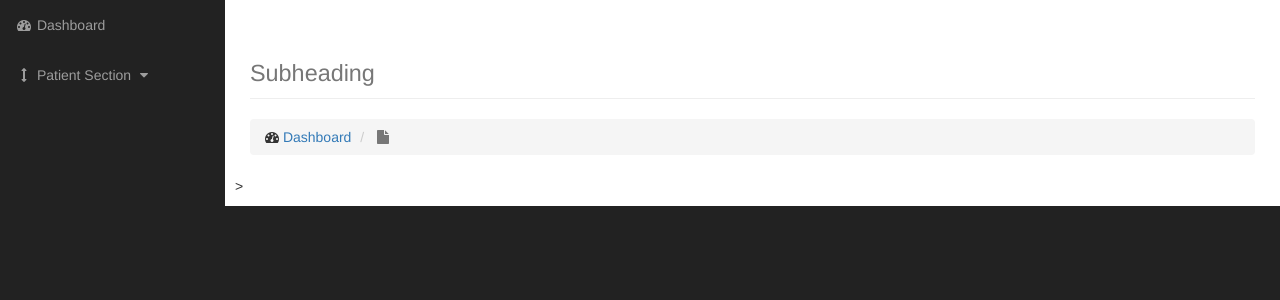
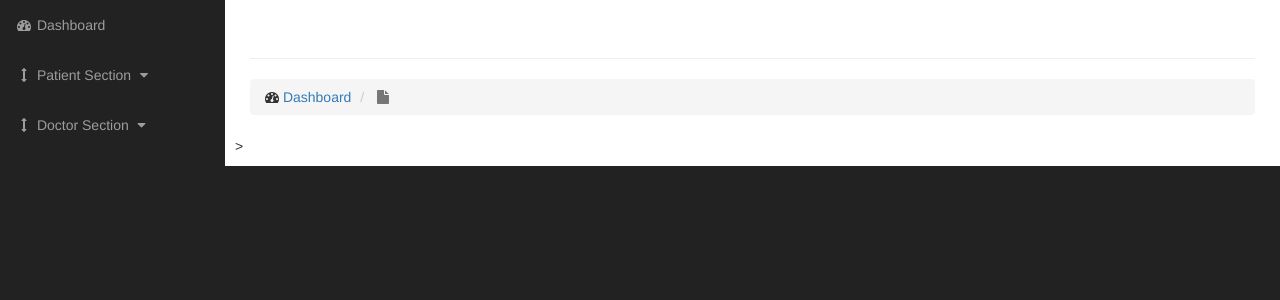
Before and after one commit to mashfiqcse13/Patient-MS, a CodeIgniter app: the page made by application/views/Themes/admin/startbootstrap-sb-admin-1.0.3/page-blank.php in a window 1280 px wide. Shown: the part 51-351 px from the top of the page. Run offline with CodeIgniter, Linux system fonts and the light colour scheme; grey boxes labelled with a size stand in for pictures from a placeholder-image service; data that the repository does not hold is empty; some libraries are stand-ins or nearby versions.

Commit message:
doctors section added

```diff
--- a/application/config/routes.php
+++ b/application/config/routes.php
@@ -49,6 +49,6 @@ defined('BASEPATH') OR exit('No direct script access allowed');
 | Examples:	my-controller/index	-> my_controller/index
 |		my-controller/my-method	-> my_controller/my_method
 */
-$route['default_controller'] = 'auth';
+$route['default_controller'] = 'admin';
 $route['404_override'] = '';
 $route['translate_uri_dashes'] = FALSE;
--- a/application/views/Themes/admin/startbootstrap-sb-admin-1.0.3/page-blank.php
+++ b/application/views/Themes/admin/startbootstrap-sb-admin-1.0.3/page-blank.php
@@ -45,11 +45,11 @@ include 'template-header.php';
                     <div class="col-lg-12">
                         <h1 class="page-header">
                             <?= $pageHeading?>
-                            <small>Subheading</small>
+                            <small><?= $subHeading?></small>
                         </h1>
                         <ol class="breadcrumb">
                             <li>
-                                <i class="fa fa-dashboard"></i>  <a href="index.html">Dashboard</a>
+                                <i class="fa fa-dashboard"></i>  <a href="<?= site_url() ?>">Dashboard</a>
                             </li>
                             <li class="active">
                                 <i class="fa fa-file"></i> <?= $pageHeading?>
--- a/application/views/Themes/admin/startbootstrap-sb-admin-1.0.3/section-menu.php
+++ b/application/views/Themes/admin/startbootstrap-sb-admin-1.0.3/section-menu.php
@@ -45,15 +45,15 @@
 <div class="collapse navbar-collapse navbar-ex1-collapse">
     <ul class="nav navbar-nav side-nav">
         <li>
-            <a href="#"><i class="fa fa-fw fa-dashboard"></i> Dashboard</a>
+            <a href="<?= site_url()?>"><i class="fa fa-fw fa-dashboard"></i> Dashboard</a>
         </li>
         <li>
-            <a href="javascript:;" data-toggle="collapse" data-target="#demo">
+            <a href="javascript:;" data-toggle="collapse" data-target="#patient">
                 <i class="fa fa-fw fa-arrows-v"></i>
                 Patient Section
                 <i class="fa fa-fw fa-caret-down"></i>
             </a>
-            <ul id="demo" class="collapse">
+            <ul id="patient" class="collapse">
                 <li>
                     <a href="<?= site_url('admin/patient/add')?>">Patient Entry</a>
                 </li>
@@ -62,5 +62,20 @@
                 </li>
             </ul>
         </li>
+        <li>
+            <a href="javascript:;" data-toggle="collapse" data-target="#doctor">
+                <i class="fa fa-fw fa-arrows-v"></i>
+                Doctor Section
+                <i class="fa fa-fw fa-caret-down"></i>
+            </a>
+            <ul id="doctor" class="collapse">
+                <li>
+                    <a href="<?= site_url('admin/doctor/add')?>">Doctor Entry</a>
+                </li>
+                <li>
+                    <a href="<?= site_url('admin/doctor')?>">Doctor Database</a>
+                </li>
+            </ul>
+        </li>
     </ul>
 </div>
```
Also changed, not shown: application/controllers/Admin.php (+27 -4 lines).
